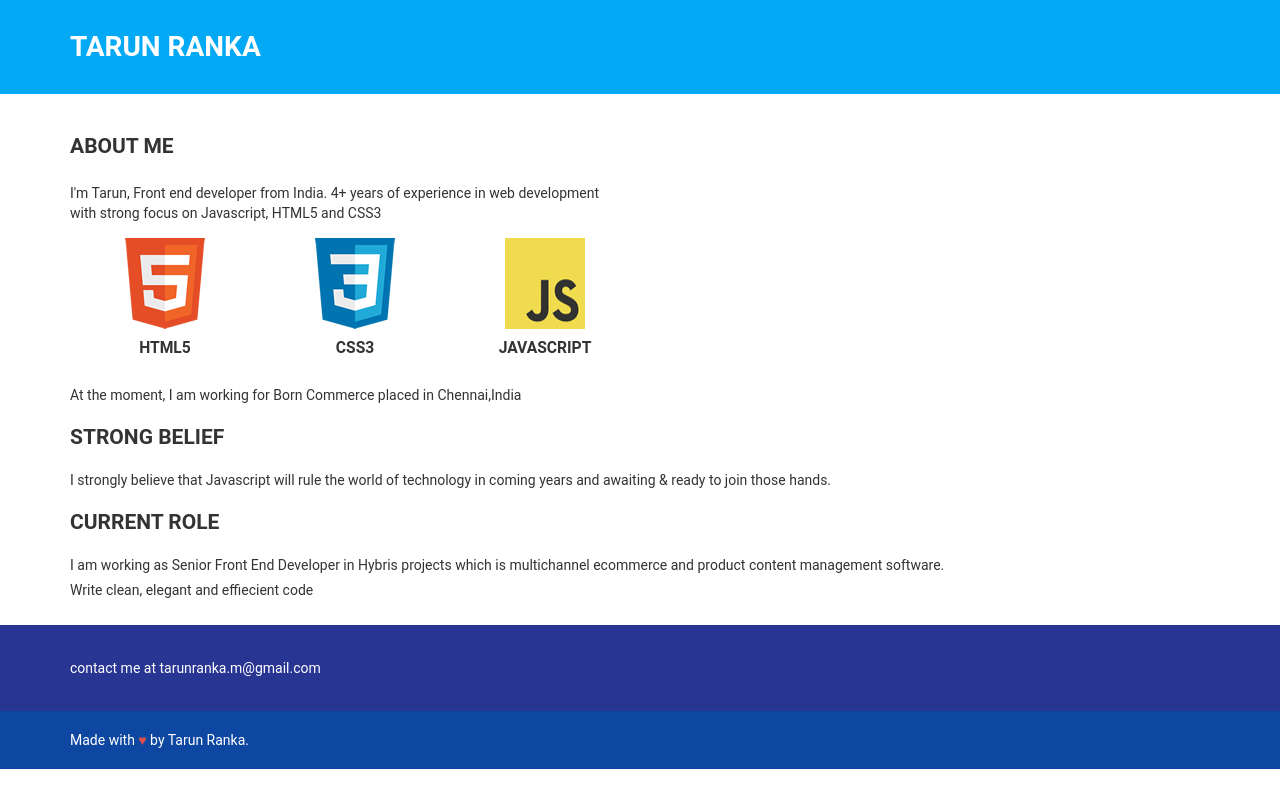
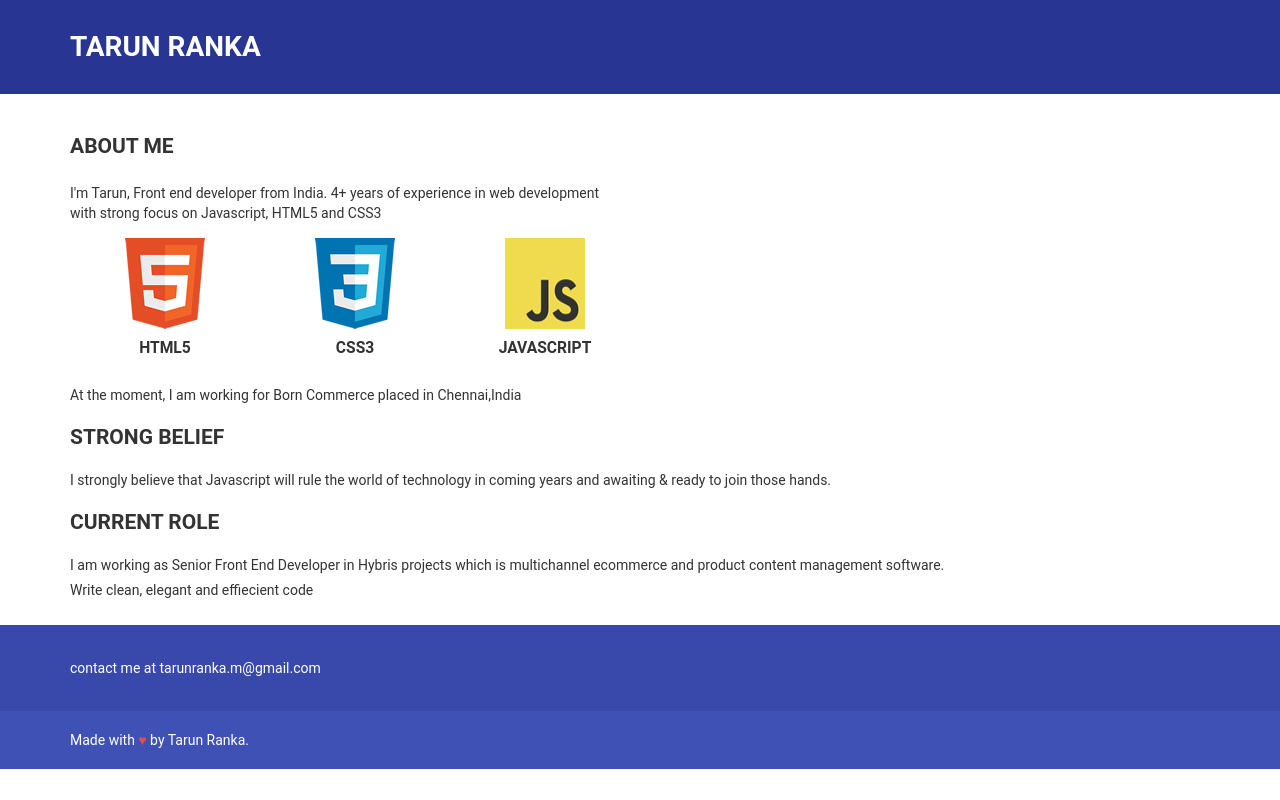
Before and after one commit to tarunranka/tarunranka.github.io, a plain HTML site: page index.html in a window 1280 px wide. Drawn offline with Linux system fonts and the light colour scheme; a web font is replaced by a local one.

Commit message:
Initial website setup

```diff
--- a/css/style.css
+++ b/css/style.css
@@ -1011,7 +1011,7 @@ hr {
 }
 
 .header{
-  background: #03A9F4;
+  background: #283593;
   width:100%;
   padding: 1em;
 }
@@ -1049,14 +1049,14 @@ main{
   text-transform:uppercase;
 }
 .footer-info{
-  background-color: #283593;
+  background-color: #3949AB;
   padding: 2em 0;
 }
 .footer-info p{
   color: #fff;
 }
 .footer .copyright{
-  background-color: #0D47A1;
+  background-color: #3F51B5;
   width:100%;
   padding: 1em 0;
 }
```
